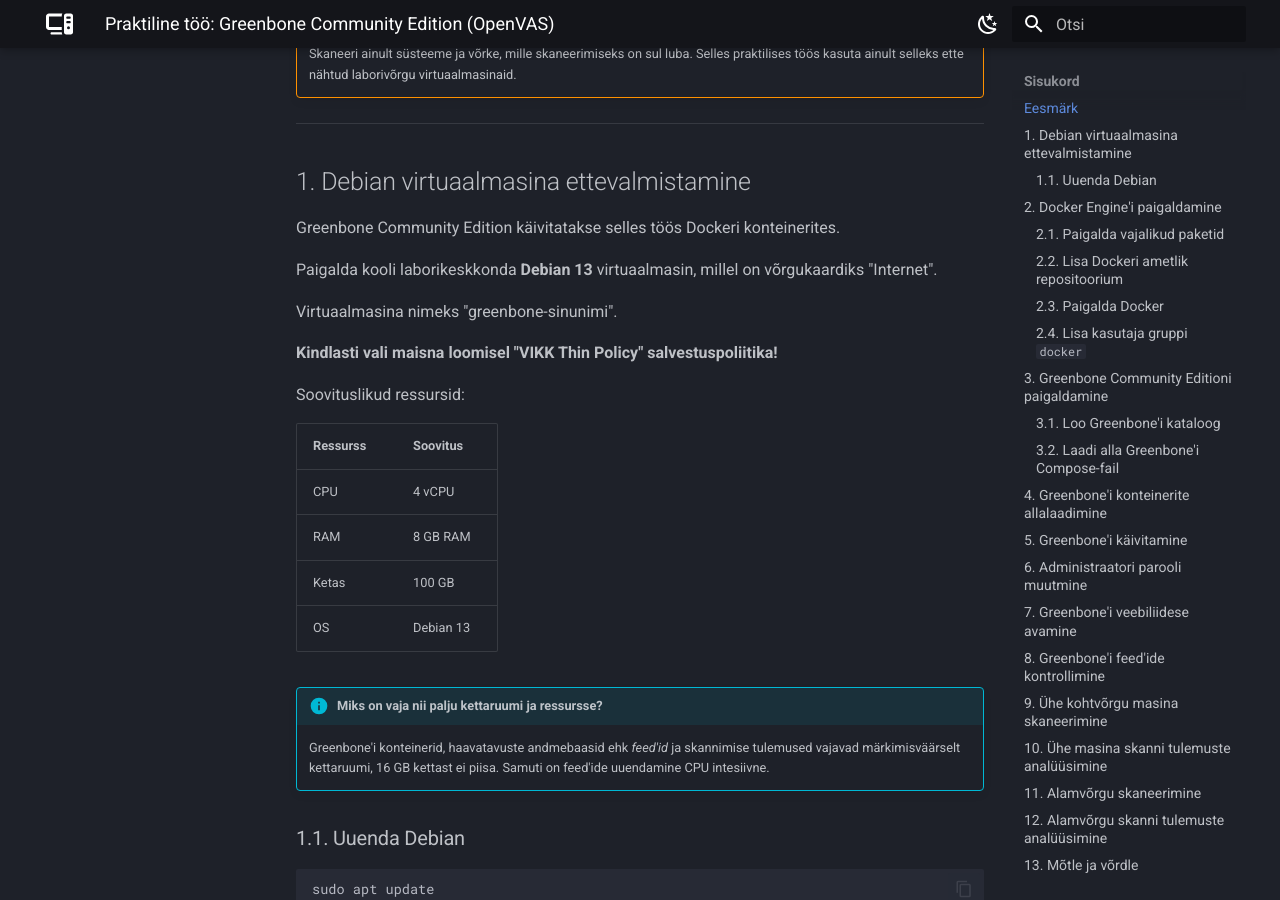
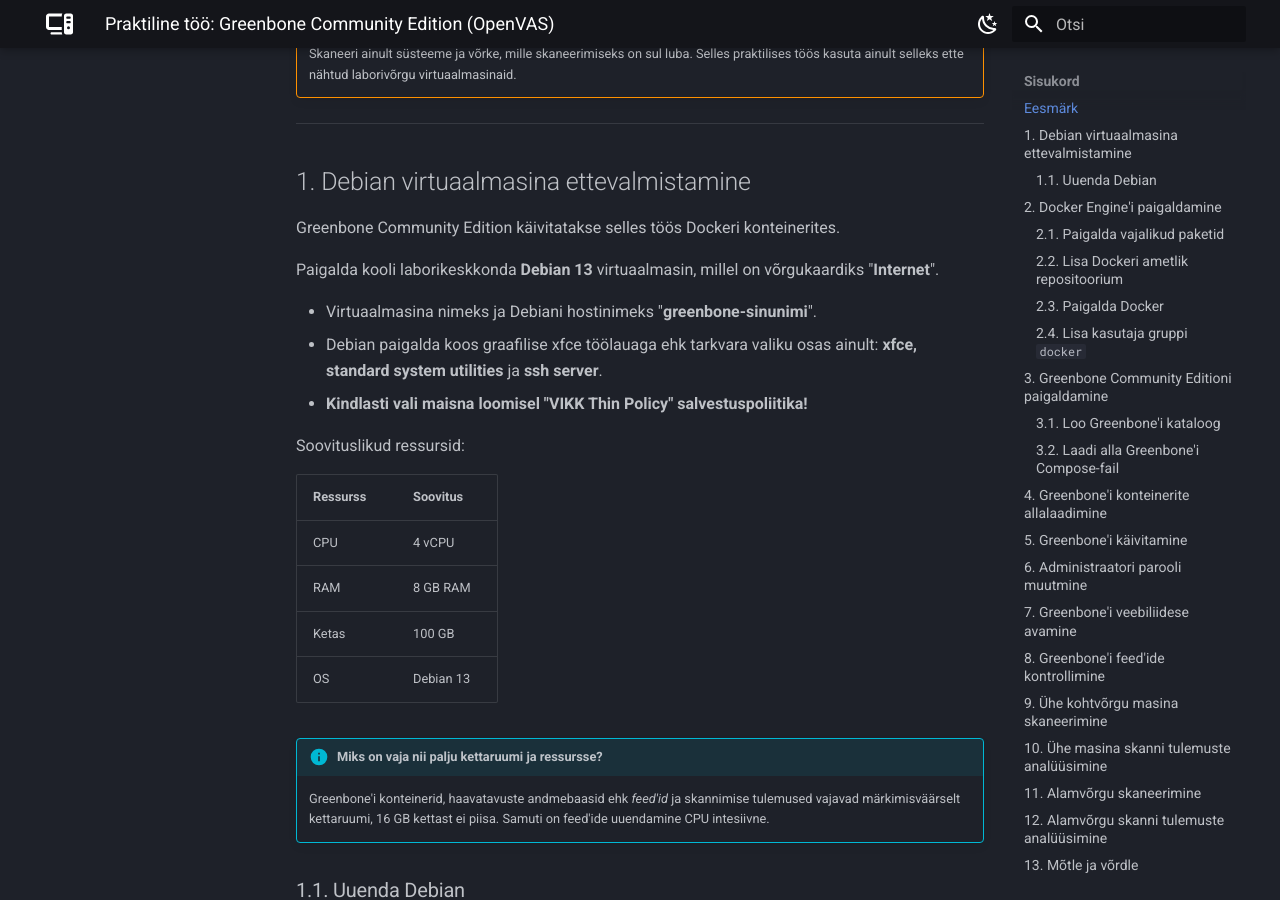
Before and after one commit to priitpaap/priitpaap.github.io, an MkDocs documentation site: the page built from docs/mitmesugust/greenbone.md, in a window 1280 px wide and 900 px high, scrolled down 674 px. Built offline with MkDocs 1.6.1 and Material for MkDocs 9.7.7, drawn with Linux system fonts in a browser that asks for light colours.

Commit message:
Uuendatud greenbone.md

```diff
--- a/docs/mitmesugust/greenbone.md
+++ b/docs/mitmesugust/greenbone.md
@@ -25,11 +25,11 @@
 Greenbone Community Edition käivitatakse selles töös Dockeri
 konteinerites.
 
-Paigalda kooli laborikeskkonda **Debian 13** virtuaalmasin, millel on võrgukaardiks "Internet".
+Paigalda kooli laborikeskkonda **Debian 13** virtuaalmasin, millel on võrgukaardiks "**Internet**".
 
-Virtuaalmasina nimeks "greenbone-sinunimi".
-
-**Kindlasti vali maisna loomisel "VIKK Thin Policy" salvestuspoliitika!**
+- Virtuaalmasina nimeks ja Debiani hostinimeks "**greenbone-sinunimi**".
+- Debian paigalda koos graafilise xfce töölauaga ehk tarkvara valiku osas ainult: **xfce, standard system utilities** ja **ssh server**.
+- **Kindlasti vali maisna loomisel "VIKK Thin Policy" salvestuspoliitika!**
 
 Soovituslikud ressursid:
 
```
